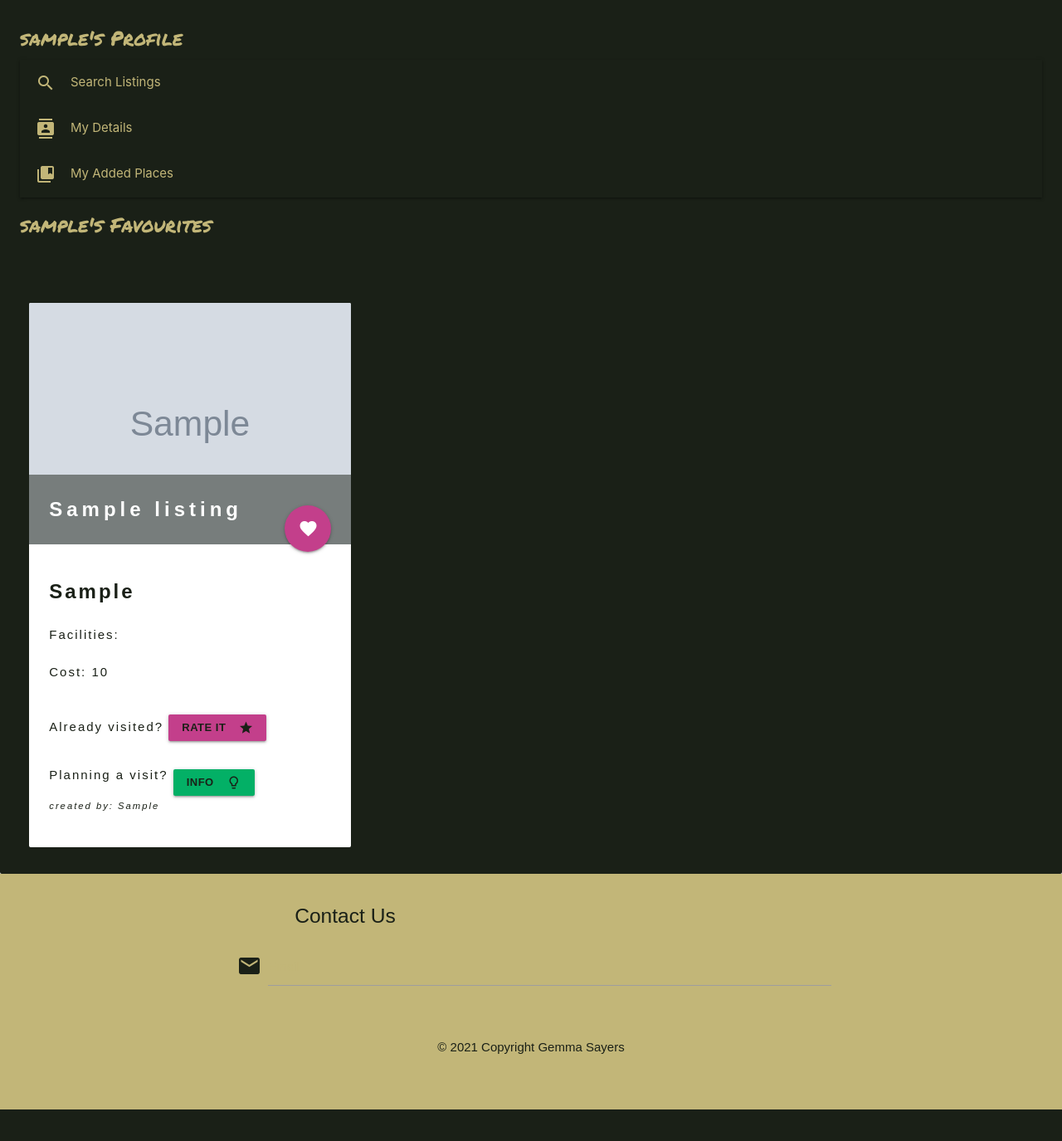
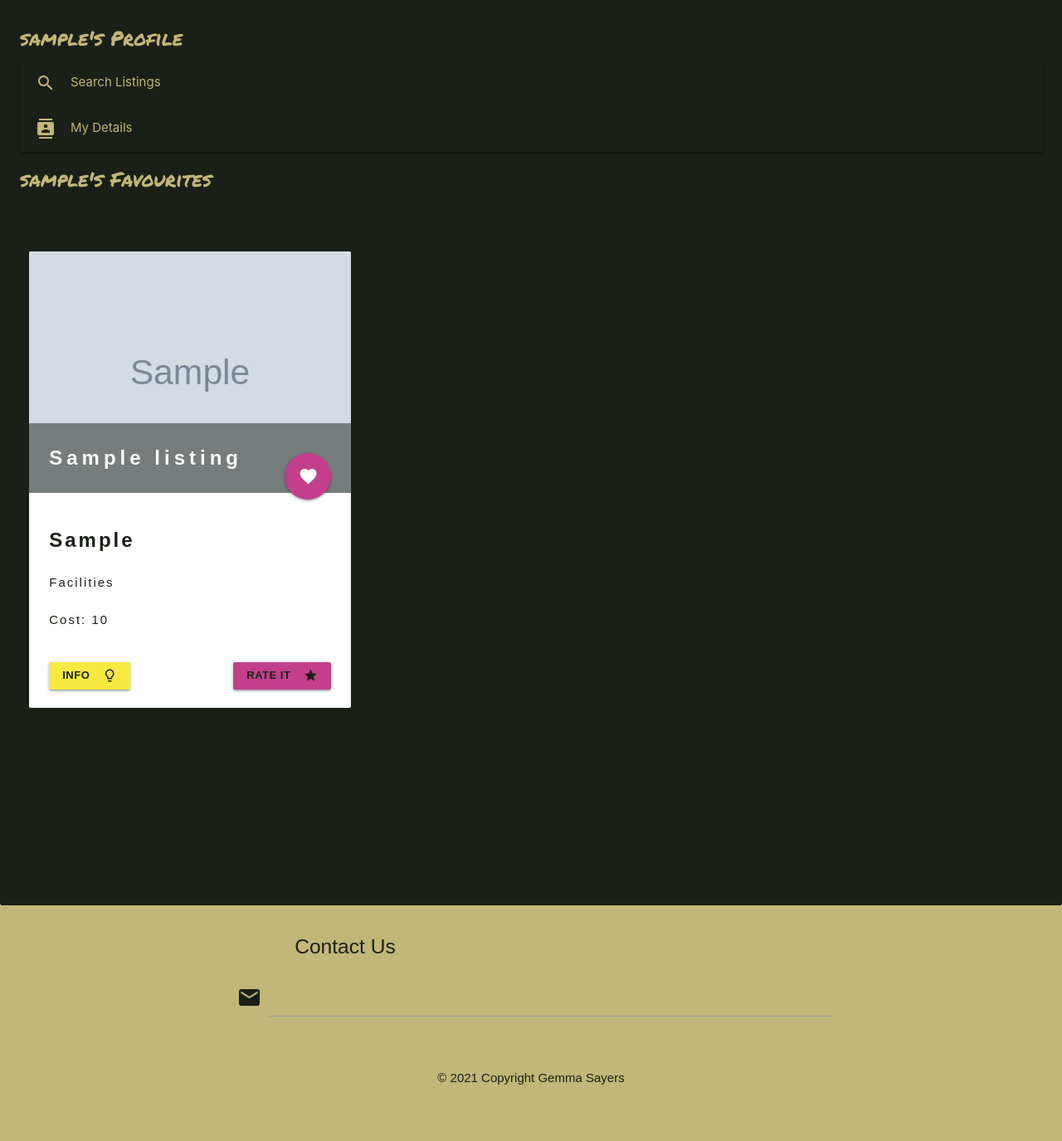
Before and after one commit to GJSayers/culturate, a Flask app: page /profile/1 in a window 1280 px wide. Shown: the part 164-1539 px from the top of the page at 83% size. Before the commit the page ends 1501 px from the top, so only its background shows below. Run offline with Flask 2, Linux system fonts and the light colour scheme; the visitor is signed in with stand-in values (Sample User, id 1); grey boxes marked "Sample" are stand-in pictures; a database or web service that is not in the repository returns one stand-in record (values such as "Sample title"); parts of the project's set-up code (start-up, migrations or seed data) failed here and were passed over; some libraries are stand-ins or nearby versions; some web fonts are replaced.

Commit message:
changes to ensure cards  display all content at all sizes

```diff
--- a/static/css/style.css
+++ b/static/css/style.css
@@ -1,6 +1,5 @@
-
-
-html,body {
+html,
+body {
     margin: 0;
     padding: 0;
 }
@@ -51,15 +50,17 @@ nav i.material-icons {
     color: #1a2017;
 }
 
-nav i.material-icons:hover, i.material-icons.link-icon:hover {
+nav i.material-icons:hover,
+i.material-icons.link-icon:hover {
     color: #03B066;
 }
 
-i.material-icons.link-icon  {
+i.material-icons.link-icon {
     color: #C2B678;
 }
 
-i.tiny.material-icons, i.radio-star.material-icons {
+i.tiny.material-icons,
+i.radio-star.material-icons {
     color: #C2B678;
 }
 
@@ -92,7 +93,9 @@ nav ul a:hover {
 
 /*---- categories & listings ---- */
 
-.category-background, .category-row, .categories-header {
+.category-background,
+.category-row,
+.categories-header {
     padding-top: 5%;
     background-color: #1a2017;
     color: #C2B678;
@@ -118,13 +121,17 @@ div.row.listing-section {
 /*---- min-screen heights to listing sections ---- */
 
 @media screen and (min-height: 1024px) {
-    .listing-section, .search-section {
+
+    .listing-section,
+    .search-section {
         padding: 5%;
     }
 }
 
 @media screen and (min-height: 1400px) {
-    .listing-section, .search-section {
+
+    .listing-section,
+    .search-section {
         padding: 10%;
     }
 }
@@ -141,7 +148,8 @@ img.responsive {
     height: 275;
 }
 
-.search-section, .profile-section {
+.search-section,
+.profile-section {
     margin: 0%;
     background-color: #1a2017;
     padding-top: 10%;
@@ -184,7 +192,9 @@ img.responsive {
     padding-bottom: 0%;
 }
 
-.card, .listing-card, .card-panel {
+.card,
+.listing-card,
+.card-panel {
     border: 1px #1a2017;
     box-shadow: none;
 }
@@ -200,15 +210,28 @@ img.responsive {
 /*---- min card display height to stop gapping ---- */
 
 @media screen and (min-height: 568px) {
-  .listing-page-card, .listing-card {
+
+    .listing-page-card,
+    .listing-card {
         height: 450px;
         margin-bottom: 10%;
     }
 }
 
+@media screen and (min-height: 736px) {
+
+    .listing-page-card,
+    .listing-card {
+        height: 550px;
+        margin-bottom: 10%;
+    }
+}
+
 @media screen and (min-height: 1024px) {
-  .listing-page-card, .listing-card {
-        height: 700px;
+
+    .listing-page-card,
+    .listing-card {
+        height: 475px;
     }
 }
 
@@ -225,13 +248,16 @@ img.responsive {
 }
 
 
-.website a, .link-login, .link-join {
+.website a,
+.link-login,
+.link-join {
     color: #C33F8B;
     padding-right: 3%;
 
 }
 
-.website a:hover .modal-login.link-login:hover, .modal-login.link-join:hover {
+.website a:hover .modal-login.link-login:hover,
+.modal-login.link-join:hover {
     color: #1a2017;
 }
 
@@ -273,7 +299,11 @@ span.card-title {
 
 
 
-div.li.rating, div.li.facilities, div.li.cost, div.li.comments, a {
+div.li.rating,
+div.li.facilities,
+div.li.cost,
+div.li.comments,
+a {
     font-family: 'Archivo Black', sans-serif;
     letter-spacing: 2px;
     font-weight: 400;
@@ -290,12 +320,14 @@ li.rating span i {
     background-color: #C2B678;
 }
 
-.tabs .tab a:hover, .tabs .tab a.active {
+.tabs .tab a:hover,
+.tabs .tab a.active {
     color: #C2B678;
     background-color: #1a2017;
 }
 
-.tabs .tab a:focus, .tabs .tab a:focus.active {
+.tabs .tab a:focus,
+.tabs .tab a:focus.active {
     background-color: #1a2017;
 }
 
@@ -307,7 +339,8 @@ li.rating span i {
 
 /*--- tabs-content styling ---*/
 
-#ratings, #info {
+#ratings,
+#info {
     background-color: #1a2017;
     color: #C2B678;
     font-family: 'Archivo Black', sans-serif;
@@ -325,6 +358,7 @@ li.rating span i {
     font-family: 'Permanent Marker', cursive;
     font-size: x-large;
 }
+
 .comments-tabs {
     text-align: center;
 
@@ -407,7 +441,8 @@ li::marker {
 /*--- input fields ---*/
 
 input[type='text'],
-.input-field, .prefix.active {
+.input-field,
+.prefix.active {
     --color: #03B066;
     --active: #03B066;
     --border-hover: #03B066;
@@ -461,7 +496,8 @@ div.collapsible-header:hover {
     color: #C33F8B;
 }
 
-.collapsible-header, .collapsible {
+.collapsible-header,
+.collapsible {
     background-color: #1a2017;
     border-color: #1a2017;
 
@@ -487,7 +523,8 @@ div.collapsible-header:hover {
     color: #1a2017;
 }
 
-.favourite-button, .delete-button {
+.favourite-button,
+.delete-button {
     position: relative;
     margin-top: 5%;
     margin-bottom: 5%;
@@ -515,8 +552,11 @@ div.collapsible-header:hover {
     color: #1a2017;
 }
 
-.affirmative-button:hover, .favourite-button:hover,
- .delete-button:hover, .cancel-button:hover, .submit-btn:hover {
+.affirmative-button:hover,
+.favourite-button:hover,
+.delete-button:hover,
+.cancel-button:hover,
+.submit-btn:hover {
     background-color: #C2B678;
 }
 
--- a/templates/listing_page.html
+++ b/templates/listing_page.html
@@ -2,7 +2,7 @@
 {% block content %}
 
 <div class="row listing-section">
-    <div class="col listing-card s12 m6 offest-m6 offset-m3">
+    <div class="col info-card s12 m6 offest-m6 offset-m3">
         <div class="card center-align">
             <div class="card-image">
                 <!-- contruct listing cards images -->
--- a/templates/listings.html
+++ b/templates/listings.html
@@ -66,7 +66,7 @@
                 <button class="btn-floating btn-large halfway-fab favourite-button modal-trigger"
                     href="#not-logged-modal"><i class="material-icons">favorite</i></button>
                 {% endif %}
-                <!-- login/ join modal -->
+                <!-- login/ join  -->
                 <div id="not-logged-modal" class="modal">
                     <div class="modal-content">
                         <h4>Login or Join to Favourite & Rate</h4>
@@ -161,7 +161,7 @@
                                 </p>
                                 <p>
                                     <div class="input-field">
-                                        <label for="user_comments">Tell us what you think..</label>
+                                        <label for="user_comments">Tell us what you think</label>
                                         <textarea name="user_comments" id="user_comments"
                                             class="materialize-textarea validate" required>
                                         </textarea>
--- a/templates/profile.html
+++ b/templates/profile.html
@@ -137,26 +137,6 @@
                     </div>
             </div>
         </li>
-        <li>
-            <div class="collapsible-header"><i class="material-icons">collections_bookmark</i>My Added Places
-            </div>
-            <div class="collapsible-body">
-                <!-- <span>
-                    {% if user_created %}
-                        {% for l in user_created %}
-                    <div class="card-panel user-cards">
-                        <span>
-                            <div>
-                            <span>
-                                    <p><strong>{{ listing_name }}</strong></p>
-                                </span>
-                            </div>
-                        </span>
-                    </div>
-                        {% endfor %}
-                    {% endif %}
-                </span></div> -->
-        </li>
         {% endif %}
     </ul>
 
@@ -167,10 +147,11 @@
     <span class="submission-header">{{ user_name }}'s Favourites</span>
     {% endif %}
     <div class="row listing-section">
-        <div class="card">
+
             {% for listing in user_favourites %}
-            <div class="col s12 m4 listing-card">
-                <div class="card">
+        <div class="col s12 m4 listing-card">
+            <div class="card listing-page-card float">
+
                     <div class="card-image">
                         {% if listing.listing_image != "" %}
                         <img class="responsive" src="{{ listing.listing_image }}" alt="listing-image">
@@ -300,8 +281,6 @@
                                 </form>
                             </div>
                         </div>
-
-
                     </div>
 
                     <!-- card main display content  -->
@@ -309,7 +288,8 @@
                         <ul>
                             <li class="city">{{ listing.listing_city }}</li>
                             <br>
-                            <li class="facilities valign-wrapper">Facilities:
+                            <li class="facilities valign-wrapper">
+                                <div>Facilities </div>
                                 {% for facility in listing.listing_facilities %}
                                 {% if facility == "Accessible" %}
                                 <span><i class="material-icons">accessible</i></a></span>
@@ -333,29 +313,44 @@
                             <br>
 
                             <!-- rating button to open rating modal -->
-                            <div>
-                                <span>Already visited? </span>
-                                <button class="btn-small favourite-button modal-trigger valign-wrapper"
-                                    href="#{{ listing.listing_name }}modal">Rate it <i
-                                        class="material-icons right">star</i>
-                                </button>
-                            </div>
-                            <!-- info button to open listing card with more detailed info -->
-                            <div>
-                                <span>Planning a visit?</span>
-                                <a class="btn-small affirmative-button valign-wrapper"
-                                    href="{{ url_for('listing_page', listing_id=listing._id)}}">Info<i
-                                        class="material-icons right">lightbulb_outline</i>
-                                </a>
-                            </div>
-                            <p><em><small> created by: {{ listing.listing_by }}</small></em>
-                            </p>
+                            <li class="col-12 v-align">
+                        {% if session.user|lower %}
+                        <button class="btn-small favourite-button modal-trigger right"
+                            href="#{{ listing.listing_name }}modal">Rate it
+                            <i class="material-icons right">star</i>
+                        </button>
+                        <p>
+                            <a class="btn-small submit-btn left"
+                                href="{{ url_for('listing_page', listing_id=listing._id)}}">Info
+                                <i class="material-icons right">lightbulb_outline</i>
+                            </a>
+                        </p>
+
+                        {% else %}
+                        <button class="btn-small favourite-button modal-trigger right" href="#not-logged-modal">Rate it
+                            <i class="material-icons right">star</i>
+                        </button>
+                        <p>
+                            <a class="btn-small submit-btn left"
+                                href="{{ url_for('listing_page', listing_id=listing._id)}}">Info
+                                <i class="material-icons right">lightbulb_outline</i>
+                            </a>
+                        </p>
+                    </li>
+
+                    <li class="col 12 v-align">
+                        <div class="col 12">
+                            <p><em>created by: {{ listing.listing_by }}</em></p>
+                        </div>
+                    </li>
                         </ul>
+                    {% endif %}
                     </div>
-                </div>
+
+            </div>
             </div>
             {% endfor %}
-        </div>
+
     </div>
 </div>
 </div>
```
Lines whose indentation alone changed are shown as unchanged.
